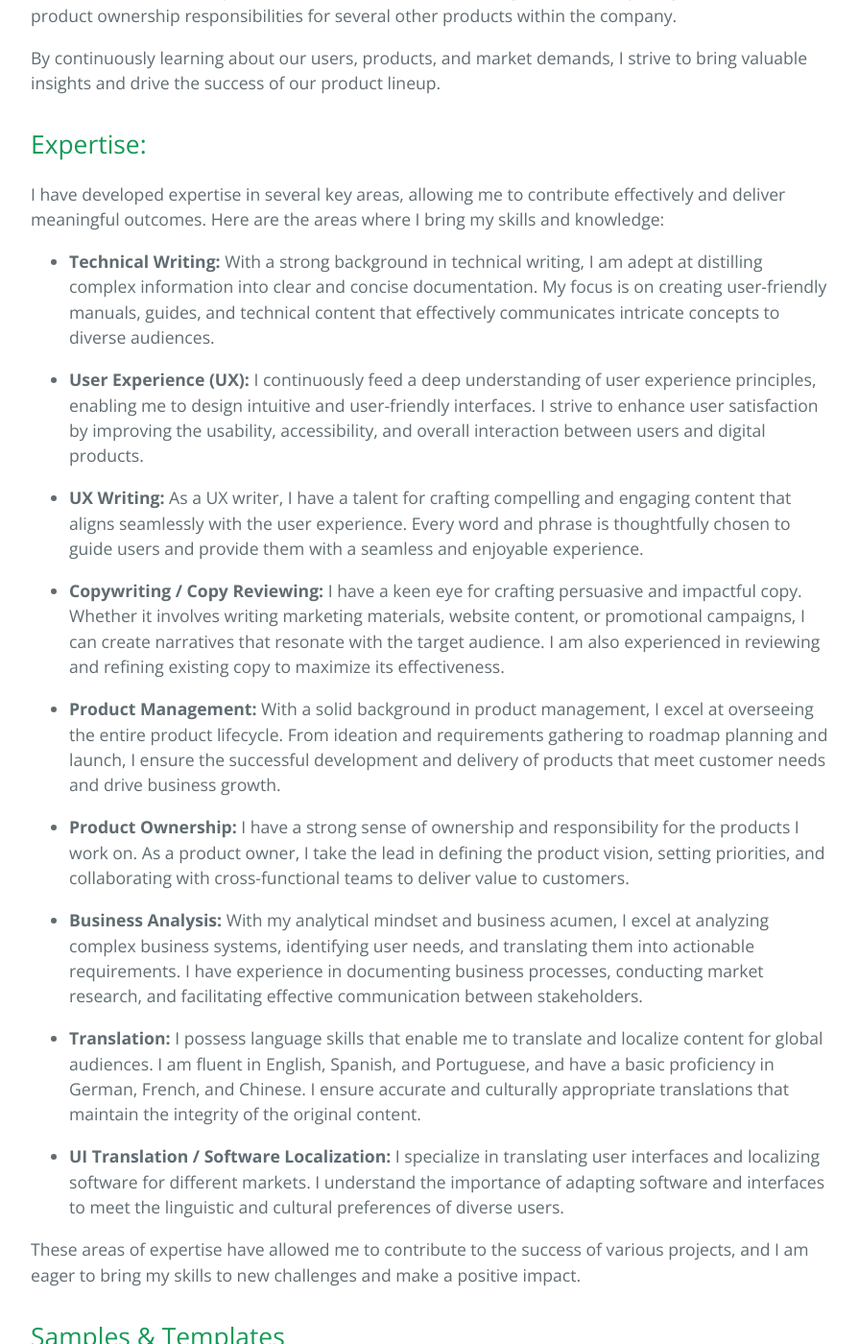
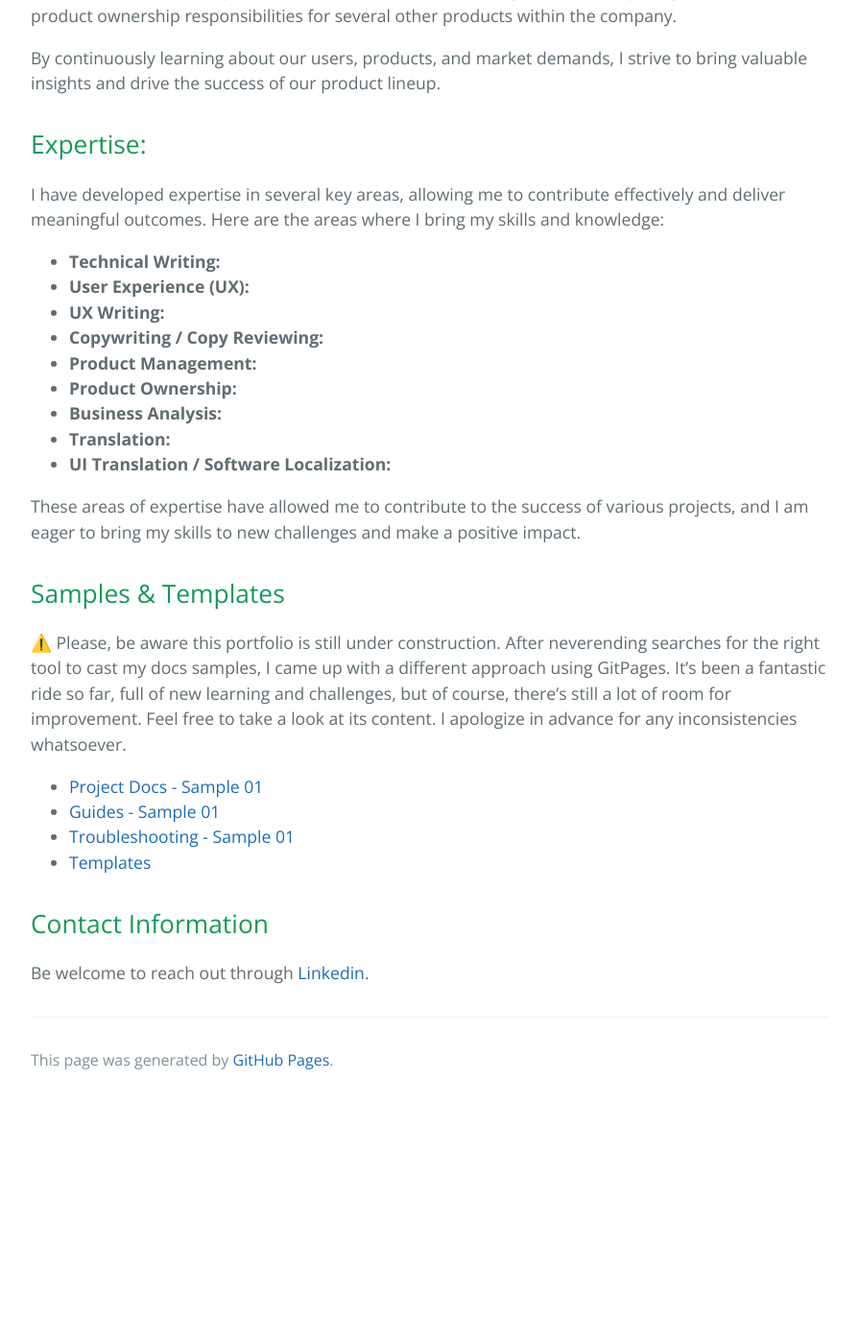
Before and after one commit to BigStepIdiomas/bigstepidiomas.github.io, a Jekyll site: the page built from index.md, in a window 1280 px wide and 1400 px high, scrolled down 1624 px. Shown: the whole window at 96% size, without its empty margins (192-1087 px from the left). Built offline with Jekyll 4.4.1, drawn with Linux system fonts in a browser that asks for light colours; after the commit the page ends 2772 px from its top, so only the background shows below that.

Commit message:
commit - removed text from expertise in index

```diff
--- a/index.md
+++ b/index.md
@@ -32,23 +32,15 @@ By continuously learning about our users, products, and market demands, I strive
 
 I have developed expertise in several key areas, allowing me to contribute effectively and deliver meaningful outcomes. Here are the areas where I bring my skills and knowledge:
 
-- **Technical Writing:** With a strong background in technical writing, I am adept at distilling complex information into clear and concise documentation. My focus is on creating user-friendly manuals, guides, and technical content that effectively communicates intricate concepts to diverse audiences.
-
-- **User Experience (UX):** I continuously feed a deep understanding of user experience principles, enabling me to design intuitive and user-friendly interfaces. I strive to enhance user satisfaction by improving the usability, accessibility, and overall interaction between users and digital products.
-
-- **UX Writing:** As a UX writer, I have a talent for crafting compelling and engaging content that aligns seamlessly with the user experience. Every word and phrase is thoughtfully chosen to guide users and provide them with a seamless and enjoyable experience.
-
-- **Copywriting / Copy Reviewing:** I have a keen eye for crafting persuasive and impactful copy. Whether it involves writing marketing materials, website content, or promotional campaigns, I can create narratives that resonate with the target audience. I am also experienced in reviewing and refining existing copy to maximize its effectiveness.
-
-- **Product Management:** With a solid background in product management, I excel at overseeing the entire product lifecycle. From ideation and requirements gathering to roadmap planning and launch, I ensure the successful development and delivery of products that meet customer needs and drive business growth.
-
-- **Product Ownership:** I have a strong sense of ownership and responsibility for the products I work on. As a product owner, I take the lead in defining the product vision, setting priorities, and collaborating with cross-functional teams to deliver value to customers.
-
-- **Business Analysis:** With my analytical mindset and business acumen, I excel at analyzing complex business systems, identifying user needs, and translating them into actionable requirements. I have experience in documenting business processes, conducting market research, and facilitating effective communication between stakeholders.
-
-- **Translation:** I possess language skills that enable me to translate and localize content for global audiences. I am fluent in English, Spanish, and Portuguese, and have a basic proficiency in German, French, and Chinese. I ensure accurate and culturally appropriate translations that maintain the integrity of the original content.
-
-- **UI Translation / Software Localization:** I specialize in translating user interfaces and localizing software for different markets. I understand the importance of adapting software and interfaces to meet the linguistic and cultural preferences of diverse users.
+- **Technical Writing:**
+- **User Experience (UX):**
+- **UX Writing:**
+- **Copywriting / Copy Reviewing:**
+- **Product Management:**
+- **Product Ownership:**
+- **Business Analysis:**
+- **Translation:**
+- **UI Translation / Software Localization:**
 
 These areas of expertise have allowed me to contribute to the success of various projects, and I am eager to bring my skills to new challenges and make a positive impact.
 
```
